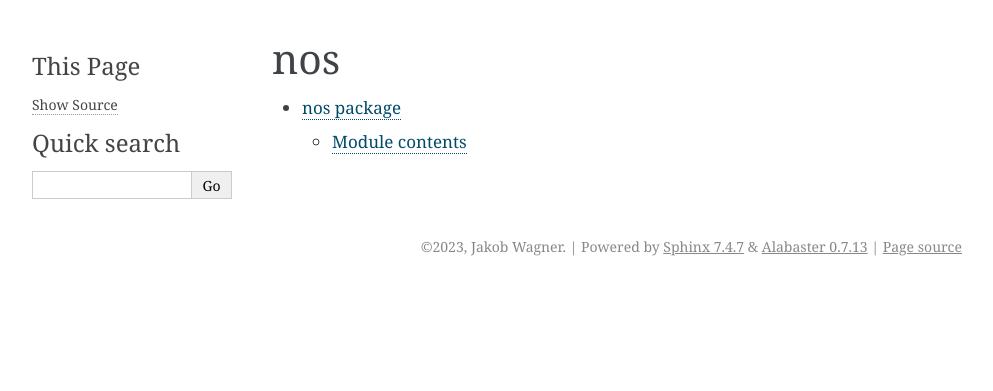
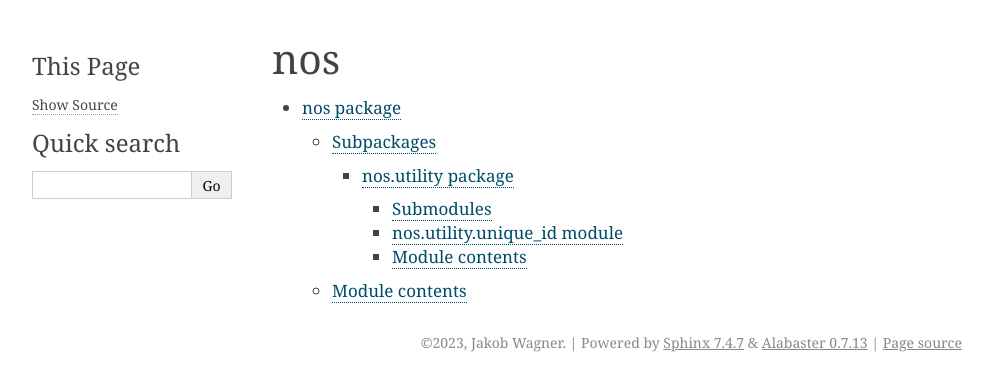
Before and after one commit to JakobEliasWagner/NeuralOperators, a Sphinx documentation site: the page built from doc/source/modules.rst, in a window 1280 px wide. Shown: the top 391 px of the page, without its empty margins (148-1141 px from the left). Built offline with Sphinx 7.4.7, drawn with Linux system fonts in a browser that asks for light colours.

Commit message:
update documentation

```diff
--- a/doc/source/nos.rst
+++ b/doc/source/nos.rst
@@ -1,5 +1,13 @@
 nos package
 ===========
+
+Subpackages
+-----------
+
+.. toctree::
+   :maxdepth: 4
+
+   nos.utility
 
 Module contents
 ---------------
--- /dev/null
+++ b/doc/source/nos.utility.rst
@@ -0,0 +1,21 @@
+nos.utility package
+===================
+
+Submodules
+----------
+
+nos.utility.unique\_id module
+-----------------------------
+
+.. automodule:: nos.utility.unique_id
+   :members:
+   :undoc-members:
+   :show-inheritance:
+
+Module contents
+---------------
+
+.. automodule:: nos.utility
+   :members:
+   :undoc-members:
+   :show-inheritance:
```
